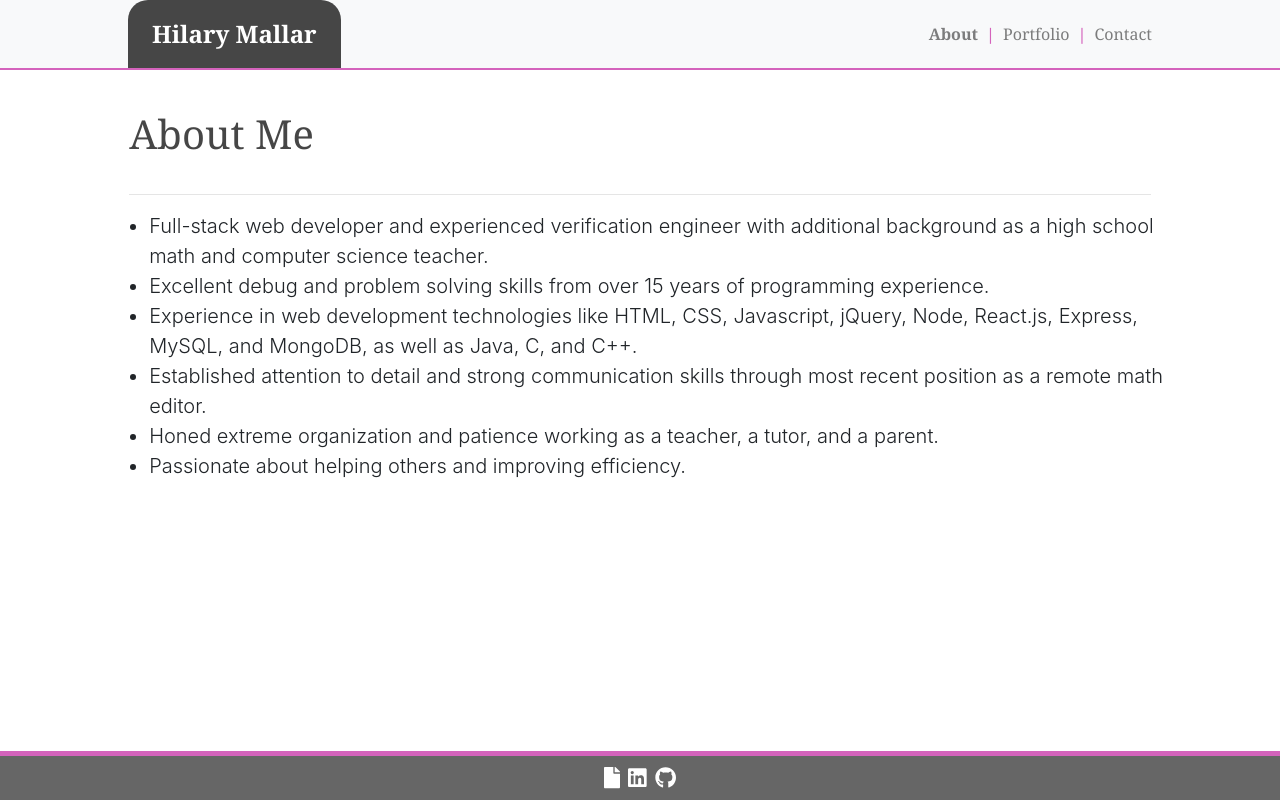
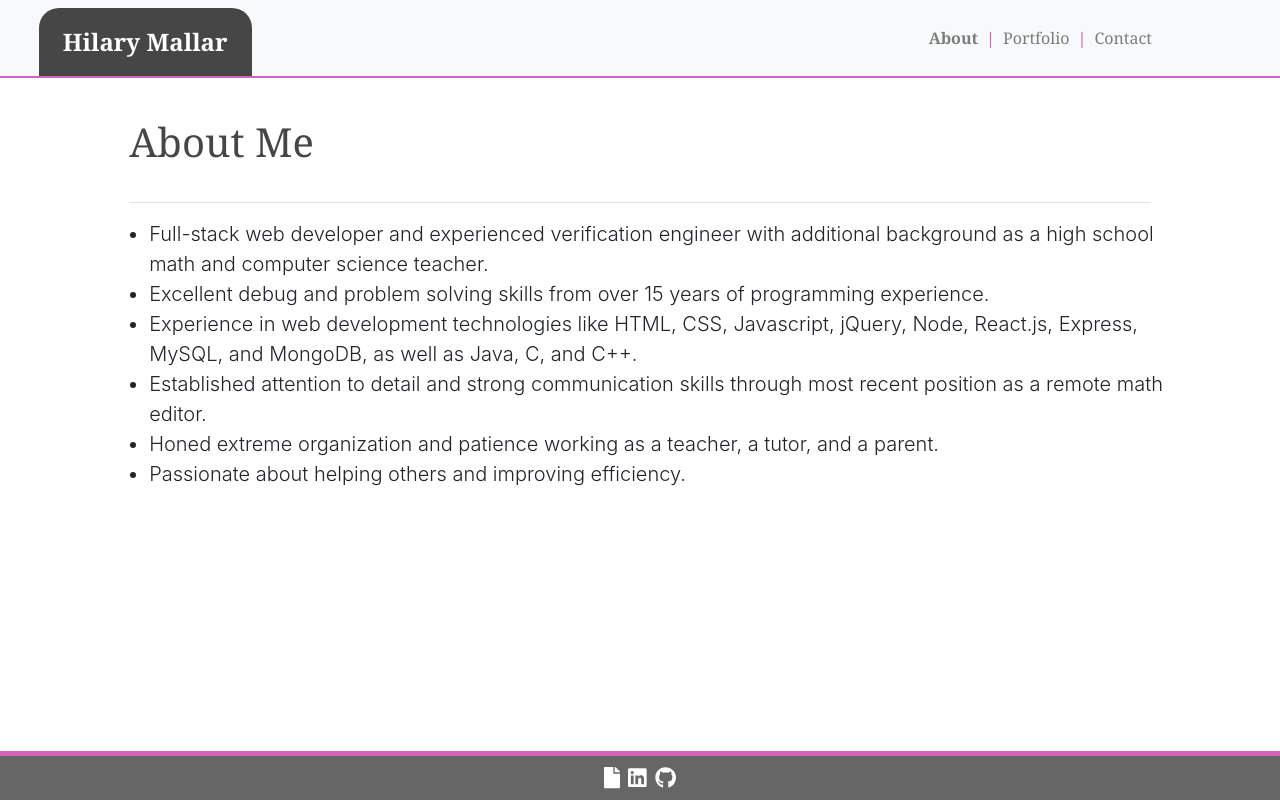
Before and after one commit to hgmallar/website, a React (Create React App) app: page / in a window 1280 px wide. Built offline with nearby package versions, Linux system fonts and the light colour scheme.

Commit message:
Added clickable brand

```diff
--- a/src/components/Header.js
+++ b/src/components/Header.js
@@ -5,7 +5,9 @@ function Header(props) {
   return (
     <header>
       <Navbar expand="md" bg="light" className="navbar-expand-md p-0">
-        <Navbar.Brand className="px-4 py-3 mb-0">Hilary Mallar</Navbar.Brand>
+        <Nav.Link href="/" className="pb-0">
+          <Navbar.Brand className="px-4 py-3 mb-0">Hilary Mallar</Navbar.Brand>
+        </Nav.Link>
         <Navbar.Toggle aria-controls="responsive-navbar-nav" />
         <Navbar.Collapse id="responsive-navbar-nav">
           <Nav className="ml-auto">
```
